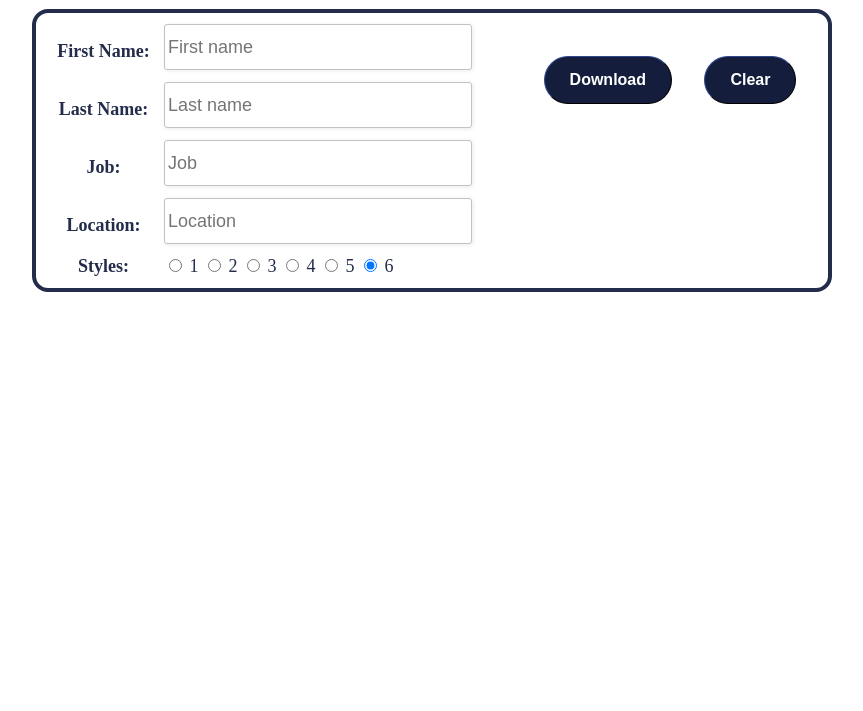
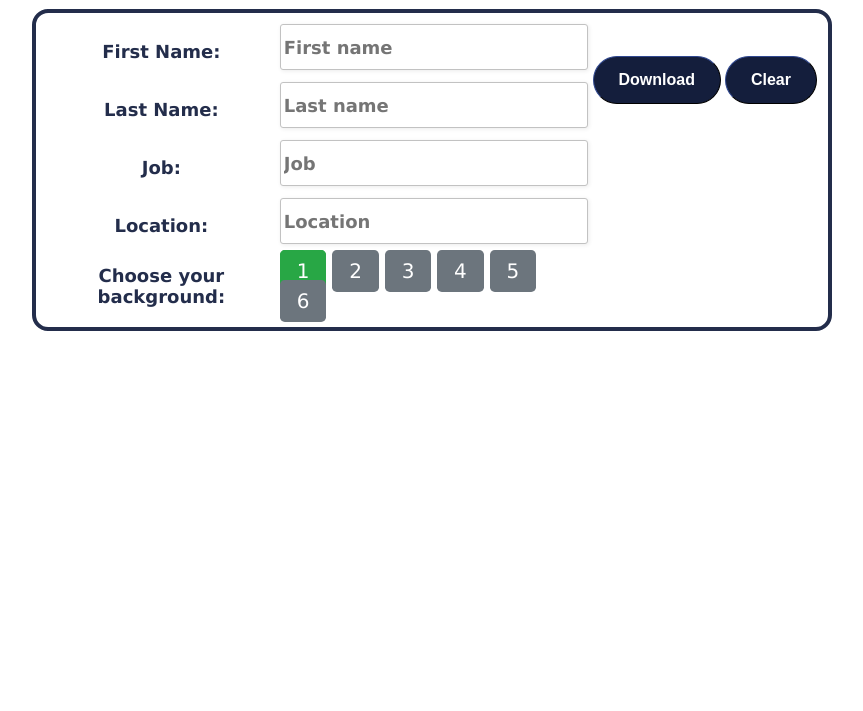
Before and after one commit to nairb725/Background, a plain HTML site: page index.html in a window 1280 px wide. Shown: the part 89-800 px from the top of the page, without its empty margins (208-1071 px from the left). Drawn offline with Linux system fonts and the light colour scheme.

Commit message:
new font-family and new style input

```diff
--- a/index.html
+++ b/index.html
@@ -61,25 +61,25 @@
                 </tr>
                 <tr id="style">
                     <th>
-                        Styles:
+                        Choose your background:
                     </th>
                     <td>
-                        <input type="radio" id="style1" name="style" value="1" checked="checked">
+                        <input type="radio" id="style1" name="style" value="1" class="style1" checked="checked">
                         <label for="style1">1</label>
 
-                        <input type="radio" id="style2" name="style" value="2" checked="checked">
+                        <input type="radio" id="style2" name="style" value="2" class="style2" >
                         <label for="style2">2</label>
 
-                        <input type="radio" id="style3" name="style" value="3" checked="checked">
+                        <input type="radio" id="style3" name="style" value="3" class="style3" >
                         <label for="style3">3</label>
 
-                        <input type="radio" id="style4" name="style" value="4" checked="checked">
+                        <input type="radio" id="style4" name="style" value="4" class="style4" >
                         <label for="style4">4</label>
 
-                        <input type="radio" id="style5" name="style" value="5" checked="checked">
+                        <input type="radio" id="style5" name="style" value="5" class="style5" >
                         <label for="style5">5</label>
 
-                        <input type="radio" id="style6" name="style" value="6" checked="checked">
+                        <input type="radio" id="style6" name="style" value="6" class="style6" >
                         <label for="style6">6</label>
                     </td>
                 </tr>
@@ -89,18 +89,21 @@
 
     </div>
     <!---canva picture-->
-    <div id="imgs" width="800" height="600">
+    <div id="imgs" width="800" height="600"></div>
+
 
     </div>
     <div id="explanation" style="display:none"></div>
 
     </div>
-    <a id="downloadlink" download="zoombackground.jpg" href="">Download Background</a>
+
 
 
 
 </div>
 <script>
+
+
     var canvas, canvashd, ctxorig, ctxhd,
      $createimage,$imgs,$placeLeft, $placeRight,$first, $last, $job, $location, $style1, $style2, $style3, $style4, $style5;
 
--- a/style.css
+++ b/style.css
@@ -8,7 +8,7 @@ h1 {
 body {
     color: #232d4b;
     font-size: 18px;
-
+    font-family: Lucida Sans;
     margin: 20px;
 }
 
@@ -34,6 +34,7 @@ table {
     border: 4px solid #232d4b;
     border-radius: 16px;
     padding: 8px;
+    font-family: Lucida Sans;
 }
 
 canvas{
@@ -76,6 +77,8 @@ input[type=text] {
     background: #fff;
     border: 1px solid #999;
     font-size: 18px;
+    font-weight: bold;
+    font-family: Lucida Sans;
     padding: 2px 3px;
     vertical-align: baseline;
     height: 40px;
@@ -84,4 +87,180 @@ input[type=text] {
     box-shadow: 1px 1px 4px #ebebeb;
     border-radius: 3px;
     margin-bottom:8px;
+
 }
+
+input[type="radio"].style1 {
+    display: none;
+  }
+
+
+  input[type="radio"].style1 + label {
+    padding: 0.5rem 1rem;
+    font-size: 1.25rem;
+    line-height: 1.5;
+    border-radius: 0.3rem;
+    color: #fff;
+    background-color: #6c757d;
+    border: 1px solid transparent;
+
+  }
+
+
+  input[type="radio"].style1:hover + label {
+    background-color: #218838;
+    border-color: #1e7e34;
+  }
+  input[type="radio"].style1:checked + label {
+    background-color: #28a745;
+    border-color: #28a745;
+  }
+
+
+
+
+
+
+
+
+  input[type="radio"].style2 {
+    display: none;
+  }
+
+
+  input[type="radio"].style2 + label {
+    padding: 0.5rem 1rem;
+    font-size: 1.25rem;
+    line-height: 1.5;
+    border-radius: 0.3rem;
+    color: #fff;
+    background-color: #6c757d;
+    border: 1px solid transparent;
+
+  }
+
+  input[type="radio"].style2:hover + label {
+    background-color: #28a745;
+    border-color: #28a745;
+  }
+  input[type="radio"].style2:checked + label {
+    background-color: #28a745;
+    border-color: #28a745;
+  }
+
+
+
+
+
+  input[type="radio"].style3 {
+    display: none;
+  }
+
+
+  input[type="radio"].style3 + label {
+    padding: 0.5rem 1rem;
+    font-size: 1.25rem;
+    line-height: 1.5;
+    border-radius: 0.3rem;
+    color: #fff;
+    background-color: #6c757d;
+    border: 1px solid transparent;
+
+  }
+
+  input[type="radio"].style3:hover + label {
+    background-color: #28a745;
+    border-color: #28a745;
+  }
+  input[type="radio"].style3:checked + label {
+    background-color: #28a745;
+    border-color: #28a745;
+  }
+
+
+
+
+
+  input[type="radio"].style4 {
+    display: none;
+  }
+
+
+  input[type="radio"].style4 + label {
+    padding: 0.5rem 1rem;
+    font-size: 1.25rem;
+    line-height: 1.5;
+    border-radius: 0.3rem;
+    color: #fff;
+    background-color: #6c757d;
+    border: 1px solid transparent;
+
+  }
+
+  input[type="radio"].style4:hover + label {
+    background-color: #28a745;
+    border-color: #28a745;
+  }
+  input[type="radio"].style4:checked + label {
+    background-color: #28a745;
+    border-color: #28a745;
+  }
+
+
+
+
+
+
+  input[type="radio"].style5 {
+    display: none;
+  }
+
+
+  input[type="radio"].style5 + label {
+    padding: 0.5rem 1rem;
+    font-size: 1.25rem;
+    line-height: 1.5;
+    border-radius: 0.3rem;
+    color: #fff;
+    background-color: #6c757d;
+    border: 1px solid transparent;
+
+  }
+  input[type="radio"].style5:hover + label {
+    background-color: #28a745;
+    border-color: #28a745;
+  }
+  input[type="radio"].style5:checked + label {
+    background-color: #28a745;
+    border-color: #28a745;
+  }
+
+
+
+
+
+
+  input[type="radio"].style6 {
+    display: none;
+  }
+
+
+  input[type="radio"].style6 + label {
+    padding: 0.5rem 1rem;
+    font-size: 1.25rem;
+    line-height: 1.5;
+    border-radius: 0.3rem;
+    color: #fff;
+    background-color: #6c757d;
+    border: 1px solid transparent;
+
+  }
+
+  input[type="radio"].style6:hover + label {
+    background-color: #28a745;
+    border-color: #28a745;
+  }
+  input[type="radio"].style6:checked + label {
+    background-color: #28a745;
+    border-color: #28a745;
+  }
```
